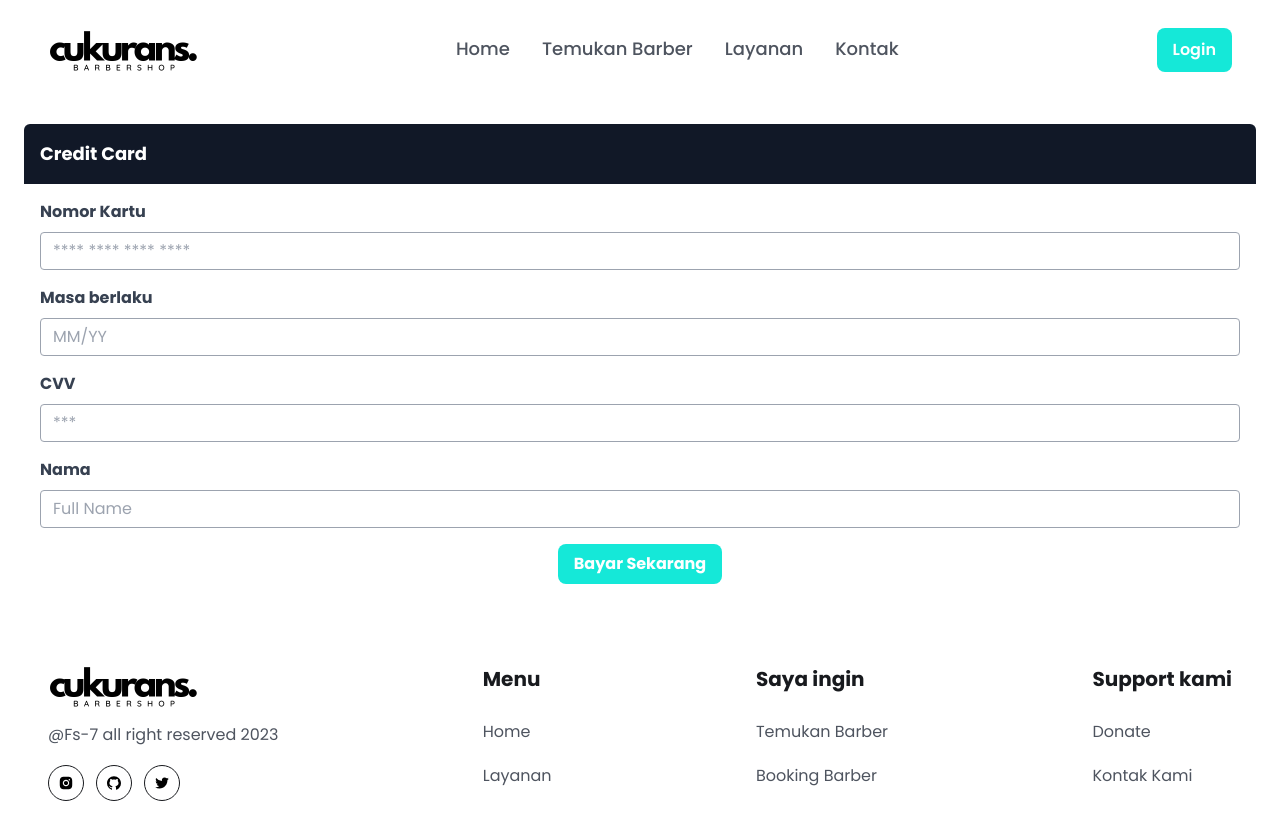
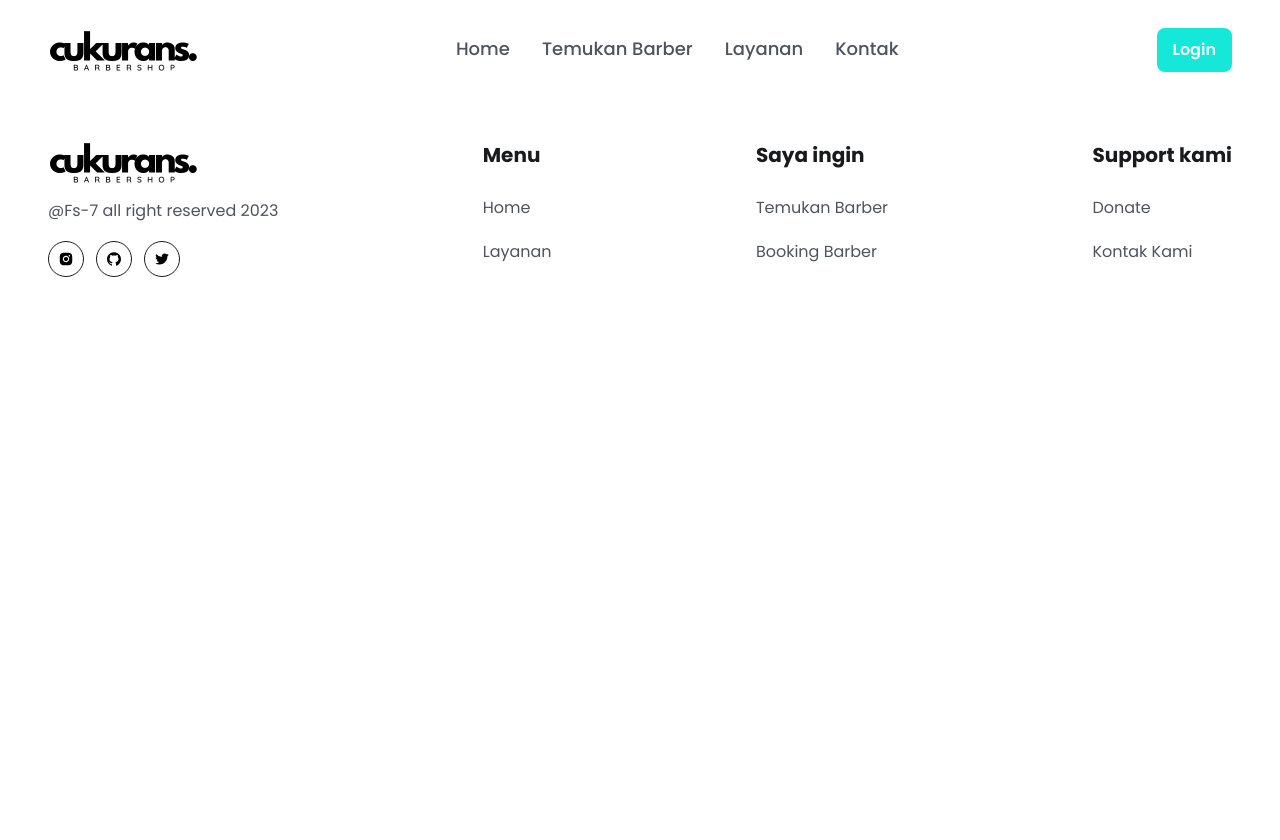
Before and after one commit to FullStack-7/cukurans-frontend, a React (Vite) app: page /payment in a window 1280 px wide. Shown: the top 840 px of the page. After the commit the page ends 800 px from the top, so only its background shows below. Built offline with nearby package versions, Linux system fonts and the light colour scheme.

Commit message:
{Fixing the router}

```diff
--- a/src/routes/Routers.jsx
+++ b/src/routes/Routers.jsx
@@ -3,11 +3,10 @@ import Home from '../pages/Home';
 import Services from '../pages/Services';
 import Contact from '../pages/Contact';
 import Login from '../pages/Login';
-import BarberDashboard from '../dashboard/Barber/BarberDashboard';
+import BarberDashboard from '../dashboard/barber/BarberDashboard';
 import BarberDetails from '../pages/Barbers/BarberDetails';
 import SignUp from '../pages/SignUp';
 import Barbers from '../pages/Barbers/Barbers';
-import Payment from '../pages/Barbers/Payment.jsx';
 import UserDashboard from '../dashboard/user/UserDashboard';
 
 import { Routes, Route } from 'react-router-dom';
@@ -22,7 +21,6 @@ const Routers = () => {
 			<Route path="/contact" element={<Contact />} />
 			<Route path="/login" element={<Login />} />
 			<Route path="/register" element={<SignUp />} />
-			<Route path="/payment" element={<Payment />} />
 			<Route path="/users/userprofile/:id" element={<UserDashboard />} />
 			<Route path="/dashboard-barber" element={<BarberDashboard />} />
 		</Routes>
```
